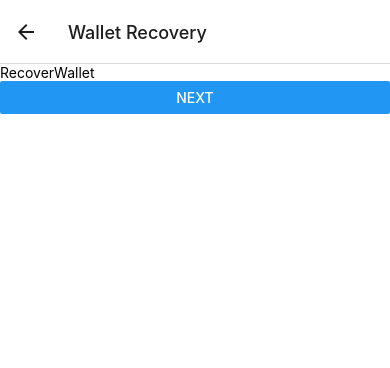
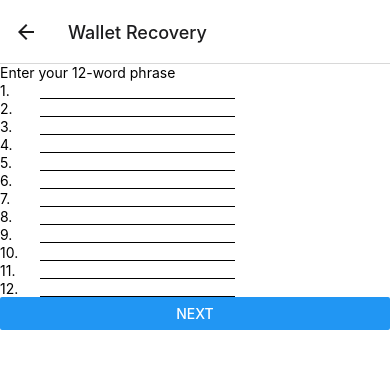
Before and after one commit to TatacoaBitcoin/nostratacoa, a React Native app: screen /RecoverWallet in a window 390 px wide. Shown: the top 368 px of the page. Built offline with nearby package versions, Linux system fonts and the light colour scheme.

Commit message:
created recovery word input list

```diff
--- a/src/atoms/BackButton.js
+++ b/src/atoms/BackButton.js
@@ -1,3 +1,4 @@
+import React from 'react';
 import {HeaderBackButton} from '@react-navigation/elements';
 import {useNavigation} from '@react-navigation/native';
 import {useTranslation} from 'react-i18next';
@@ -6,7 +7,7 @@ const BackButton = () => {
   const {t} = useTranslation();
   const navigation = useNavigation();
 
-  return(
+  return (
     <HeaderBackButton
       label={t('header.backButton')}
       onPress={() => navigation.goBack()}
@@ -14,4 +15,4 @@ const BackButton = () => {
   );
 };
 
-export {BackButton}
+export {BackButton};
--- a/src/screens/RecoverWallet.js
+++ b/src/screens/RecoverWallet.js
@@ -1,15 +1,52 @@
-import React from 'react';
-import {Text, Button} from 'react-native';
+import React, {useState} from 'react';
+import {
+  Text,
+  Button,
+  TextInput,
+  ScrollView,
+  View,
+  StyleSheet,
+} from 'react-native';
 
 import {ScreenTemplate} from '../atoms';
 
 const RecoverWallet = ({navigation}) => {
+  const [word, setWord] = useState();
+
   return (
     <ScreenTemplate>
-      <Text>RecoverWallet</Text>
-      <Button title="Next" />
+      <ScrollView>
+        <Text>Enter your 12-word phrase</Text>
+        {[...Array(12)].map((item, idx) => (
+          <View style={styles.inputContainer}>
+            <Text style={styles.inputLabel}>{idx + 1}.</Text>
+            <TextInput
+              style={styles.input}
+              onChangeText={setWord}
+              value={word}
+            />
+          </View>
+        ))}
+        <Button title="Next" />
+      </ScrollView>
     </ScreenTemplate>
   );
 };
 
 export {RecoverWallet};
+
+const styles = StyleSheet.create({
+  inputContainer: {
+    display: 'flex',
+    flexDirection: 'row',
+    alignItems: 'center',
+    gap: 20,
+  },
+  input: {
+    borderBottomWidth: 1,
+    width: '50%',
+  },
+  inputLabel: {
+    width: 20,
+  },
+});
```
